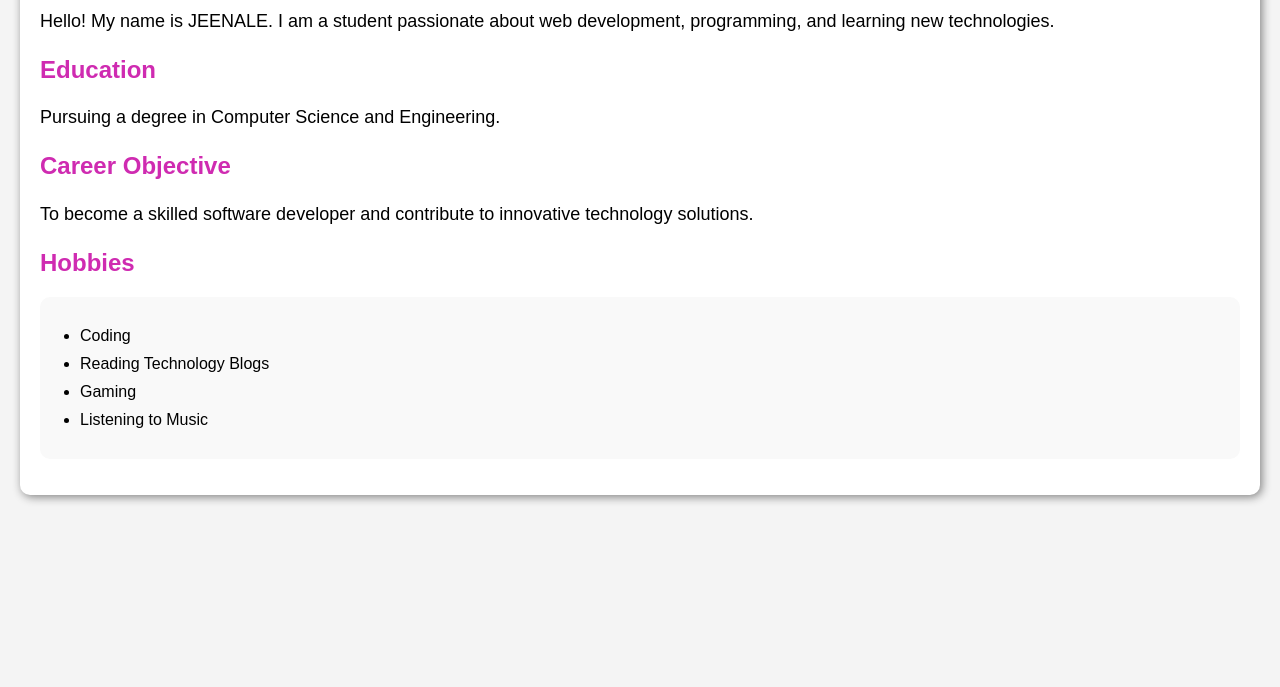
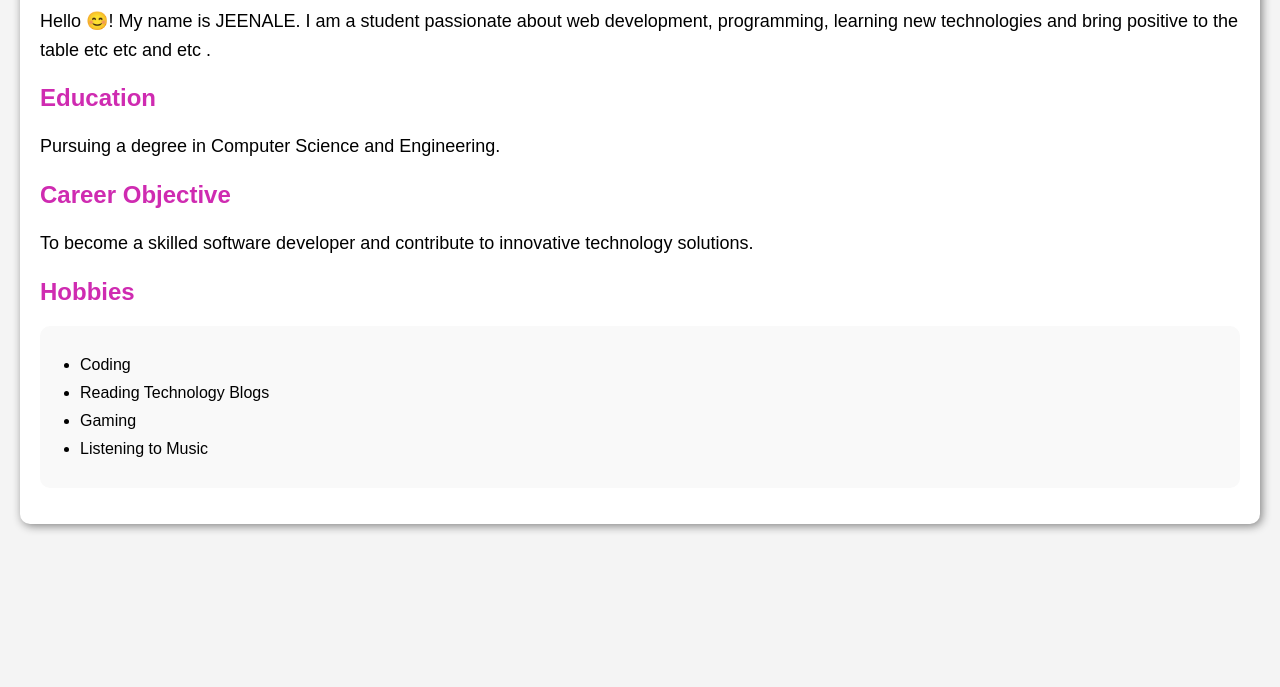
Before and after one commit to LuckyRampei/demo_portfolio, a plain HTML site: page about.html in a window 1280 px wide. Shown: the part 113-800 px from the top of the page. Drawn offline with Linux system fonts and the light colour scheme.

Commit message:
Revise content in about.html
Updated the 'About Me' section with new content and emoji.

```diff
--- a/about.html
+++ b/about.html
@@ -52,8 +52,8 @@
         <h1>About Me</h1>
 
         <p>
-            Hello! My name is JEENALE. I am a student passionate about
-            web development, programming, and learning new technologies.
+            Hello 😊! My name is JEENALE. I am a student passionate about
+            web development, programming, learning new technologies and bring positive to the table etc etc  and etc .
         </p>
 
         <h2>Education</h2>
```
